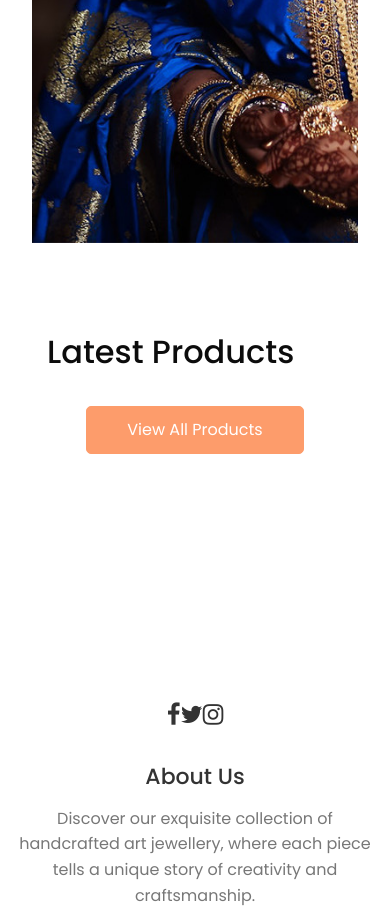
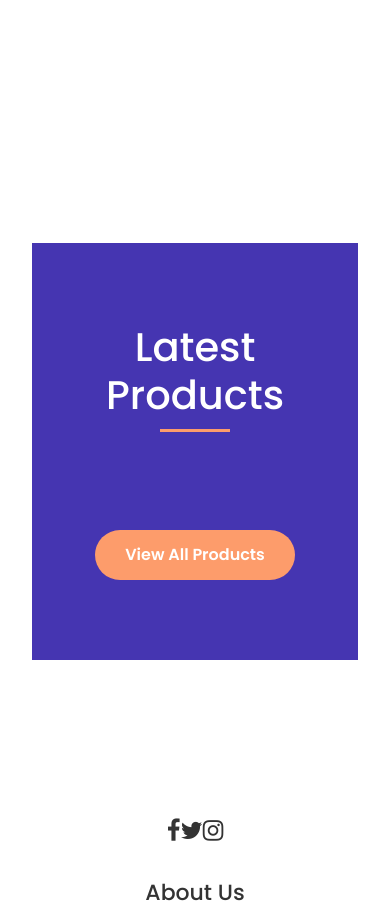
Before and after one commit to aditi9975/Swati_Creation, a Flask app: page / in a window 390 px wide. Shown: the part 723-1630 px from the top of the page. Run offline with Flask 3, Linux system fonts and the light colour scheme; some libraries are stand-ins or nearby versions.

Commit message:
changed frontend

```diff
--- a/app.py
+++ b/app.py
@@ -32,6 +32,11 @@
 def index():
     products = Product.query.all()
     return render_template('index.html', products=products)
+
+@app.route('/shop')
+def shop():
+    products = Product.query.all()
+    return render_template('shop.html', products=products)
 
 @app.route('/login', methods=['GET', 'POST'])
 def login():
--- a/static/css/style.css
+++ b/static/css/style.css
@@ -295,10 +299,33 @@
         justify-content: center;
     }
 }
+/* Shop Section */
+.shop_section {
+    background-color: #4535b1;
+    padding: 80px 0;
+}
 
 .shop_section .heading_container {
     margin-bottom: 20px;
+    text-align: center;
+    margin-bottom: 50px;
   }
+  .heading_container h2 {
+    font-family: "Poppins", sans-serif;
+    font-size: 2.5rem;
+    color: #fff;
+    position: relative;
+    display: inline-block;
+}
+
+.heading_container h2::after {
+    content: '';
+    display: block;
+    width: 70px;
+    height: 3px;
+    background-color: #fd9c6b;
+    margin: 10px auto 0;
+}
 
   .shop_section .box {
     background-color: #eeeeee;
@@ -382,48 +409,66 @@
     -webkit-box-pack: center;
         -ms-flex-pack: center;
             justify-content: center;
-    margin-top: 15px;
+            text-align: center;
+            margin-top: 40px;
   }
 
   .shop_section .btn-box a {
     display: inline-block;
-    padding: 10px 40px;
-    background-color: #fd9c6b;
-    color: #ffffff;
-    border-radius: 5px;
-    border: 1px solid #fd9c6b;
-    -webkit-transition: all .2s;
-    transition: all .2s;
-    text-align: center;
+    padding: 12px 30px;
+    background-color:  #fd9c6b;
+    color: #fff;
+    text-decoration: none;
+    font-weight: 600;
+    border-radius: 30px;
+    transition: all 0.3s ease;
   }
 
   .shop_section .btn-box a:hover {
-    background-color: transparent;
-    color: #fd9c6b;
+    background-color: #f1a680 ;
+    transform: translateY(-3px);
+    box-shadow: 0 4px 10px rgba(70, 53, 177, 0.3);
   }
 
 
 
   .slider_section {
-    min-height: 100vh;
-    width: 100%;
+    position: relative;
+    height: 100vh;
     display: flex;
     align-items: center;
+    overflow: hidden;
 }
 
 .slider_bg_box {
     position: absolute;
+    display: flex; /* Ensures the container can align its children */
+    justify-content: flex-end;
     top: 0;
     left: 0;
     width: 100%;
     height: 100%;
     z-index: -1;
 }
-
-.slider_bg_box img {
-    width: 100%;
-    height: 100%;
+.slider_bg_box::before {
+    content: '';
+    position: absolute;
+    top: 0;
+    left: 0;
+    right: 0;
+    bottom: 0;
+    background: linear-gradient(90deg, rgba(255,255,255,1) 0%, rgba(255,255,255,0) 100%);
+    z-index: 1;
+}
+.slider_bg_box video {
+    width: 400px;
+    height: 600px;
     object-fit: cover;
+    margin-left: 10px;
+    margin-right: 10px;
+    /*border: 5px solid #dfdf0f; /* Optional border for styling */
+    border-radius: 80px;
+    /* box-shadow: 10px 10px 10px #4635B3; */
 }
 
 .container {
--- a/templates/base.html
+++ b/templates/base.html
@@ -41,6 +41,9 @@
                       <li class="nav-item">
                           <a class="nav-link" href="{{ url_for('index') }}">Home</a>
                       </li>
+                      <li class="nav-item">
+                        <a class="nav-link" href="{{ url_for('shop') }}">shop</a>
+                    </li>
 
                       <!-- Check if the user is authenticated -->
                       {% if current_user.is_authenticated %}
--- a/templates/index.html
+++ b/templates/index.html
@@ -6,8 +6,12 @@
 <!-- Slider Section -->
 <section class="slider_section position-relative">
     <div class="slider_bg_box">
-        <img src="{{ url_for('static', filename='images/slider-bg.jpg') }}" alt="">
+        <video autoplay muted loop>
+            <source src="{{ url_for('static', filename='videos/intro.mp4') }}" type="video/mp4">
+            Your browser does not support the video tag.
+        </video>
     </div>
+
     <div class="container">
         <div class="content-box">
             <h1>
@@ -19,9 +23,10 @@
                 looking at its layout. The point of using Lorem
             </p>
             <div>
-                <a href="" class="slider-link">
+                <a class="slider-link" href="{{ url_for('shop') }}">
                     Shop Now
                 </a>
+
             </div>
         </div>
     </div>
```
Also changed, not shown: other parts of static/css/style.css (+34 -11 lines), templates/shop.html (added, +20 -0 lines), templates/products.html (deleted), 1 other file.
